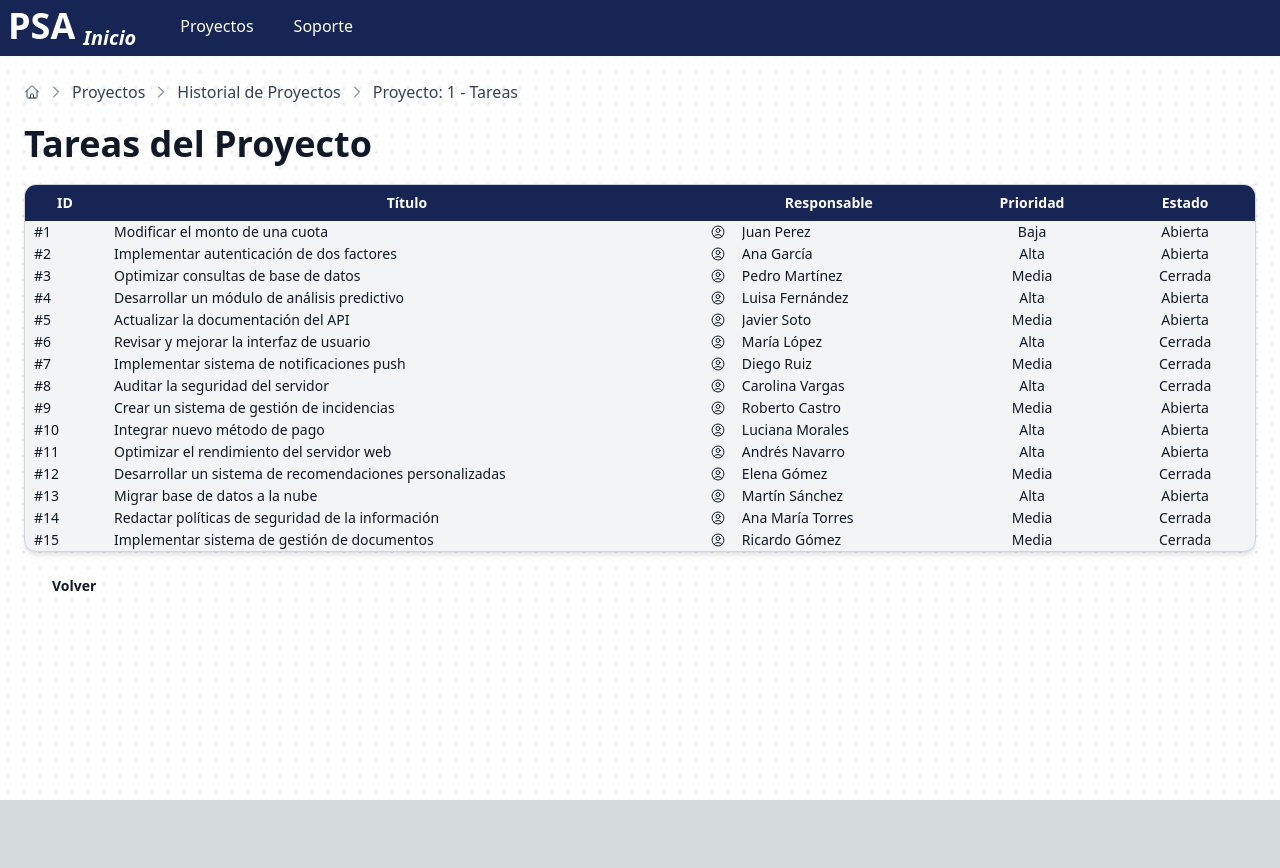
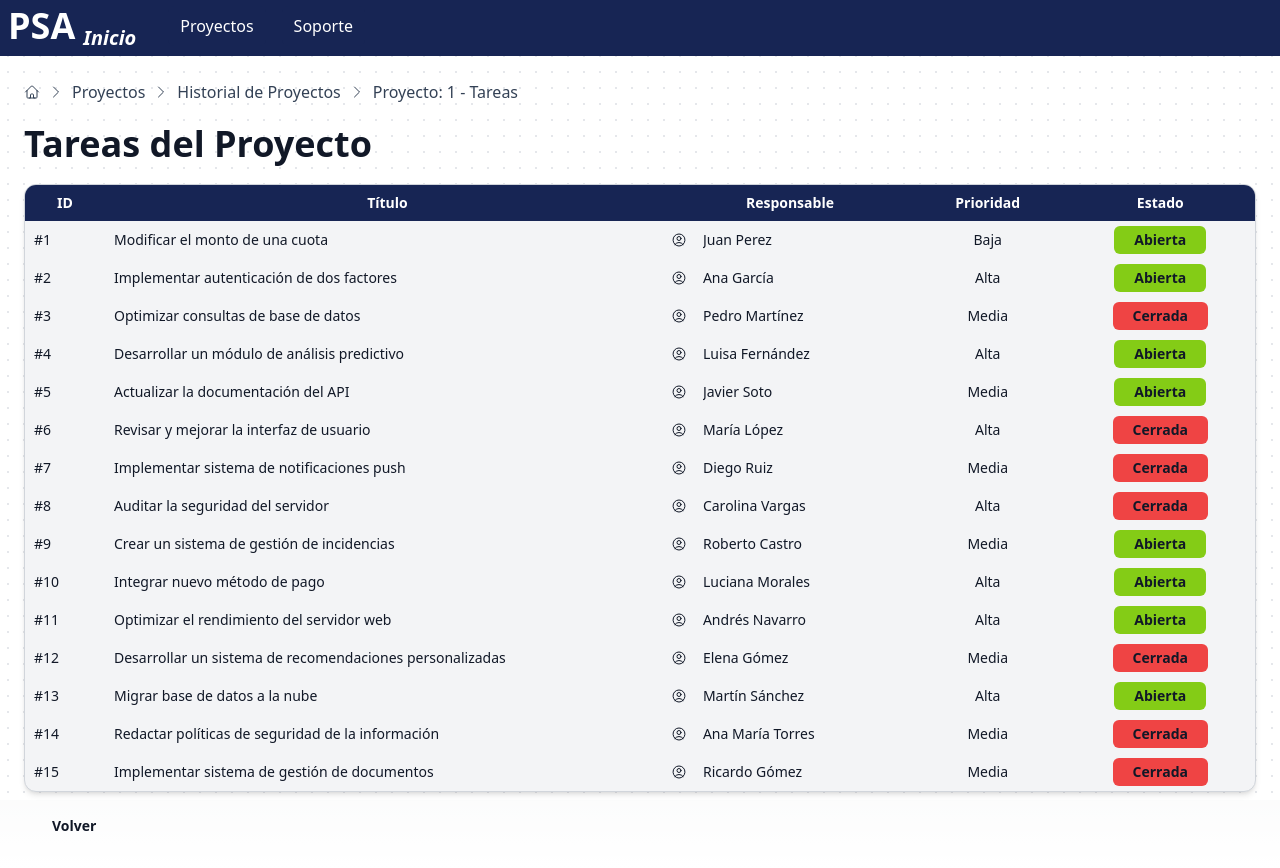
Before and after one commit to MatiasPriano/Sistema-De-Gestion-Front, a Next.js app: page /projects/historialProyectos/1/tareas in a window 1280 px wide. Before the commit the page ends 800 px from the top, so only its background shows below. Built offline with nearby package versions, Linux system fonts and the light colour scheme.

Commit message:
fixeo error estado de tareas

```diff
--- a/components/compactTable/projects/taskRecordRow.tsx
+++ b/components/compactTable/projects/taskRecordRow.tsx
@@ -24,7 +24,7 @@ export default function TaskRecordRow({ task }: TaskRecordRowProps) {
                 <SimpleCell name={task.priority} centered={true} />
             </td>
             <td className="w-30 overflow-hidden">
-                <SimpleCell name={task.status} centered={true} />
+                <ColouredCell name={task.status} colour={statusColourMap[task.status]} />
             </td>
         </tr>
     );
--- a/components/compactTable/projects/taskRow.tsx
+++ b/components/compactTable/projects/taskRow.tsx
@@ -52,7 +52,7 @@ export default function TaskRow({ task, projectId }: {task: Task, projectId: str
                 <SimpleCell name={task.priority} centered={true} />
             </td>
             <td className="w-30 overflow-hidden">
-                <ColouredCell name={task.status} colour={statusColourMap[task.status]} />
+                <SimpleCell name={task.state} centered={true} />
             </td>
             <td className="overflow-hidden">
                 <ActionsCell actions={actions}/>
```
